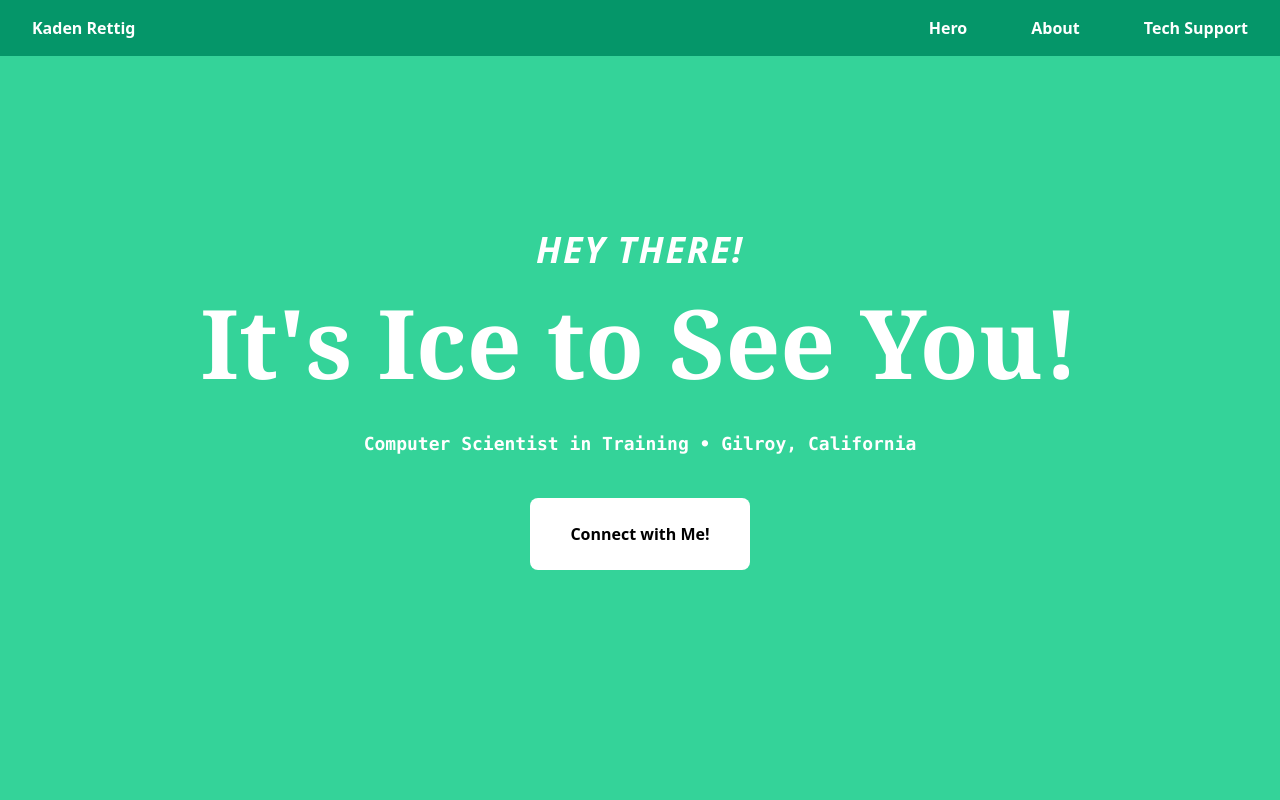
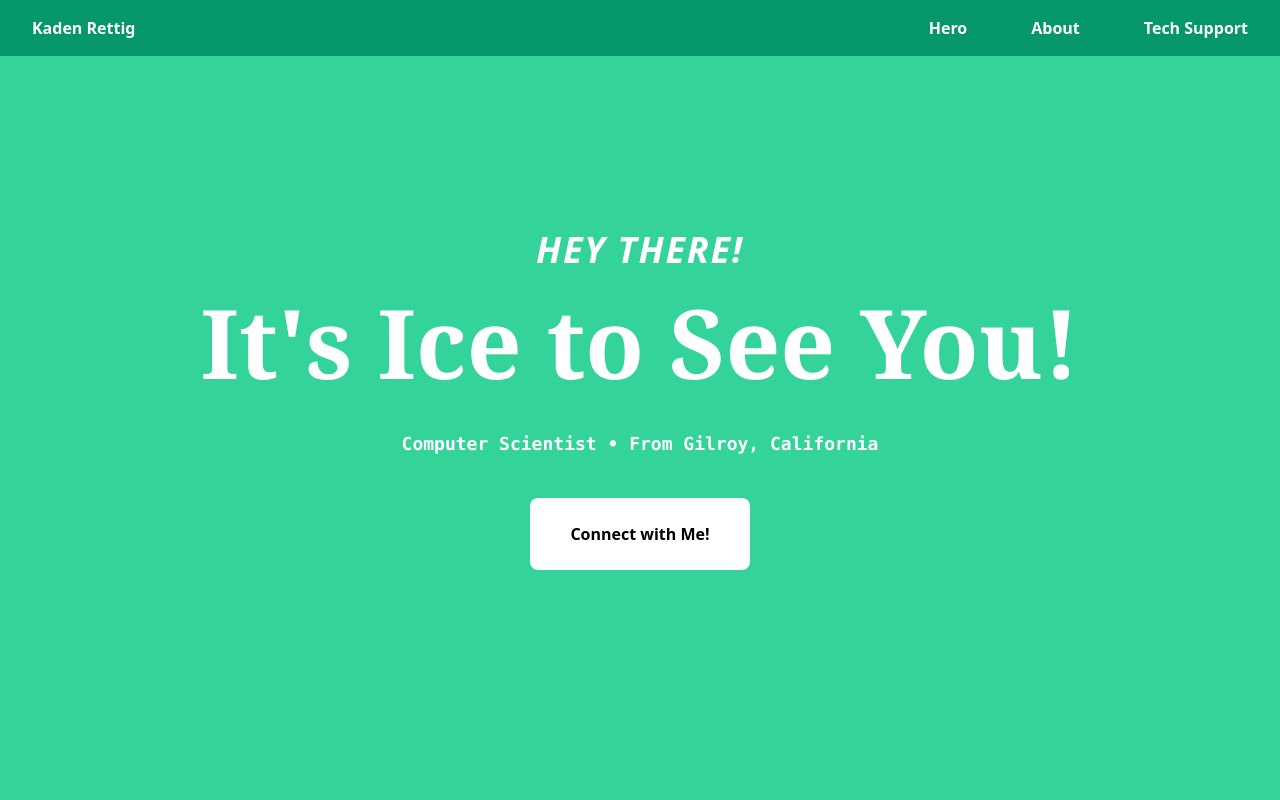
Before and after one commit to kadenrettig/html-website, a plain HTML site: page index.html in a window 1280 px wide. Shown: the top 800 px of the page. Drawn offline with nearby package versions, Linux system fonts and the light colour scheme.

Commit message:
tracecamp prework submission*

```diff
--- a/index.html
+++ b/index.html
@@ -29,7 +29,7 @@
                 <div>
                     <p class="text-4xl font-bold italic uppercase tracking-wider">Hey There!</p>
                     <h1 class="font-bold font-serif text-8xl pt-6 leading-none">It's Ice to See You!</h1>
-                    <p class="font-mono font-bold pt-10 text-lg">Computer Scientist in Training • Gilroy, California</p>
+                    <p class="font-mono font-bold pt-10 text-lg">Computer Scientist • From Gilroy, California</p>
                     <a
                         href="https://www.linkedin.com/in/kaden-rettig-a26186196/"
                         rel="noopener noreferrer"
```
